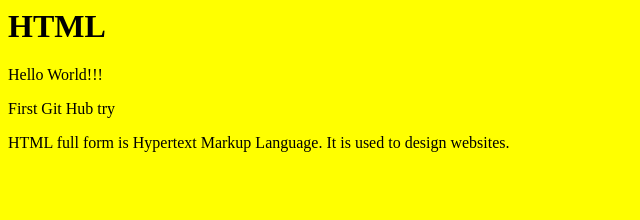
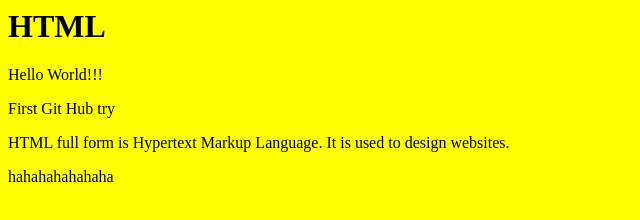
Before and after one commit to Piyaasku/tech_codes, a plain HTML site: page index.html in a window 1280 px wide. Shown: the whole page, without its empty margins (0-640 px from the left). Drawn offline with Linux system fonts and the light colour scheme.

Commit message:
Update index.html

```diff
--- a/index.html
+++ b/index.html
@@ -7,5 +7,6 @@
   <p>Hello World!!!</p>
   <p>First Git Hub try</p>
   <p>HTML full form is Hypertext Markup Language. It is used to design websites.</p>
+  hahahahahahaha
 </body>
 </html>
```
